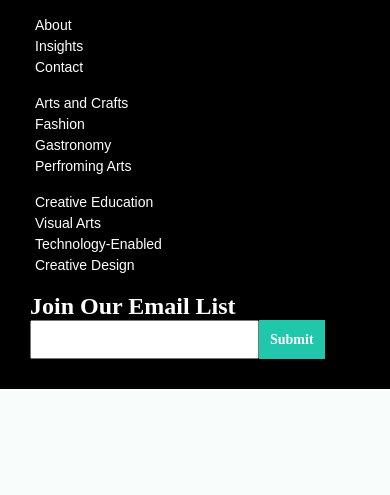
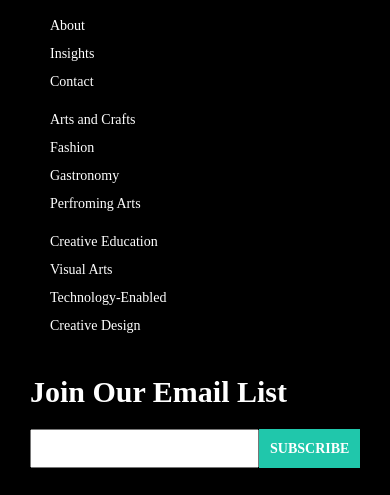
Before and after one commit to geraldkachi/edo-file, a plain HTML site: page initiatives.html in a window 390 px wide. Shown: the part 3244-3739 px from the top of the page. Before the commit the page ends 3633 px from the top, so only its background shows below. Drawn offline with Linux system fonts and the light colour scheme.

Commit message:
more on css

```diff
--- a/about.css
+++ b/about.css
@@ -10,6 +10,11 @@
 }
 body {
   background-color: #f8fdfc;
+}
+@font-face {
+  font-family: "Cera Pro";
+  src: url(/FontsFree-Net-cor3.ttf);
+  /* src: url(./cera-pro-sv); */
 }
 .logo {
   margin: 15px 0;
@@ -74,17 +79,20 @@ nav ul li {
   background-color: black;
 }
 .about h1 {
-  font-size: var(--main-font-h2);
+  /* font-size: var(--main-font-h2); */
   color: white;
-  margin-left: 120px;
-  bottom: 100px;
+  margin-left: 170px;
+  font-family: "Cera Pro";
   height: 150px;
+  /* font-size: 62.32px; */
+  font-size: 52px;
+  line-height: 107.7%;
 }
 .aboutbody {
   margin-left: 100px;
   margin-right: 100px;
 }
-.aboutpage{
+.aboutpage {
   width: 1100px;
   margin: auto;
 }
@@ -98,7 +106,6 @@ nav ul li {
   }
   header {
     margin-left: 10px;
-
   }
   .about h1 {
     font-size: 30px;
@@ -107,8 +114,8 @@ nav ul li {
     bottom: 10px;
     height: 70px;
   }
-  .aboutpage{
-  width: auto;
+  .aboutpage {
+    width: auto;
   }
 }
 /*  softpower */
@@ -192,11 +199,11 @@ nav ul li {
 }
 .strategy h3 {
   width: 50%;
-  margin: 20px 0 20px 0 ;
+  margin: 20px 0 20px 0;
   font-size: 20px;
 }
 .strategy p {
-   line-height: 25px;
+  line-height: 25px;
   font-size: 16px;
 }
 .strategy img {
@@ -204,9 +211,9 @@ nav ul li {
   height: 300px;
   border-radius: 28px;
 }
-.objectiveBody{
-background-color: white;
-margin: 80px 0;
+.objectiveBody {
+  background-color: white;
+  margin: 80px 0;
 }
 .objectivewidth {
   width: 1100px;
@@ -255,8 +262,8 @@ margin: 80px 0;
   color: white;
   font-size: 60px;
 }
-.Objectdash{
-margin-left: 70px;
+.Objectdash {
+  margin-left: 70px;
 }
 @media only screen and (max-width: 1100px) {
   .objectivewidth {
@@ -319,23 +326,34 @@ margin-left: 70px;
   align-items: center;
   padding: 30px;
 }
+.footerlist {
+  display: flex;
+  justify-content: space-evenly;
+  align-items: center;
+}
 @media only screen and (max-width: 600px) {
   .footer {
     display: flex;
   }
-
   .footerlist {
     display: inline;
   }
   .footerlist ul {
-    margin: 15px;
+    margin: 20px;
+  }
+  .footerlist ul li {
+    margin: 10px;
   }
   .footeremail {
-    display: block;
+    display: inline-block;
   }
 }
 .footer ul li {
   padding-right: 10px;
+  margin: 20px;
+  font-size: 14px;
+  line-height: 18px;
+  font-family: "Mulish";
 }
 .footer ul {
   list-style: none;
@@ -344,37 +362,27 @@ margin-left: 70px;
   font-family: "Mulish", sans-serif;
   font-size: var(--main-font-c);
 }
-.footerlist {
-  display: flex;
-  justify-content: space-evenly;
-  align-items: center;
-}
 .footeremail {
   margin-right: 100px;
 }
-
-@media only screen and (max-width: 600px) {
-  .footer ul {
-    display: block;
-    margin: 20px 0;
-  }
-  input[type="email"] {
-    width: auto;
-    padding: auto;
-    display: block;
-  }
-
+.footeremail h2 {
+  margin: 20px 0 20px 0;
+  text-align: left;
+  font-family: "Mulish";
+  font-size: 30px;
 }
 input[type="email"] {
   width: 100%;
   padding-left: 25px;
+  transition: all 0.15s ease-in;
 }
-input[type="submit"] {
+/* input[type="submit"] */
+.buttonsub {
   background-color: #20c7ab;
   color: #fff;
   border: 1px solid transparent;
-  font-family: Mulish;
-  font-size: 16px;
+  font-family: "Mulish";
+  font-size: 14px;
   font-style: normal;
   padding-right: 10px;
   padding-left: 10px;
@@ -384,6 +392,12 @@ input[type="submit"] {
   text-align: left;
 }
 @media only screen and (max-width: 600px) {
+  .footer ul {
+    display: block;
+  }
+  .footer ul li {
+    margin: 10px 0;
+  }
   input[type="email"] {
     width: 100%;
     padding-right: 200px;
--- a/contact.css
+++ b/contact.css
@@ -5,7 +5,11 @@
   margin: 0;
   padding: 0;
 }
-
+@font-face {
+  font-family: "Cera Pro";
+  src: url(/FontsFree-Net-cor3.ttf);
+  /* src: url(./cera-pro-sv); */
+}
 /*  header and nav */
 body {
   background-color: #f8fdfc;
@@ -104,23 +108,24 @@ background-color: rgb(242, 242, 242);
   overflow: hidden;
   align-items: center;
   padding: 30px;
-
-  /*  this to make the footer always stay on the footer of the page permanently */
-  /* position: fixed; */
-  /* left: 0; */
-  /* bottom: 0; */
-  /* width: 100%; */
 }
-
+.footerlist {
+  display: flex;
+  justify-content: space-evenly;
+  align-items: center;
+}
 @media only screen and (max-width: 600px) {
   .footer {
     display: flex;
   }
   .footerlist {
-    display: block;
+    display: inline;
   }
   .footerlist ul {
-    margin: 5px;
+    margin: 20px;
+  }
+  .footerlist ul li {
+    margin: 10px;
   }
   .footeremail {
     display: inline-block;
@@ -128,6 +133,10 @@ background-color: rgb(242, 242, 242);
 }
 .footer ul li {
   padding-right: 10px;
+  margin: 20px;
+  font-size: 14px;
+  line-height: 18px;
+  font-family: "Mulish";
 }
 .footer ul {
   list-style: none;
@@ -136,25 +145,26 @@ background-color: rgb(242, 242, 242);
   font-family: "Mulish", sans-serif;
   font-size: var(--main-font-c);
 }
-.footerlist {
-  display: flex;
-  justify-content: space-evenly;
-  align-items: center;
-}
 .footeremail {
   margin-right: 100px;
 }
+.footeremail h2 {
+  margin: 20px 0 20px 0;
+  text-align: left;
+  font-family: "Mulish";
+  font-size: 30px;
+}
 input[type="email"] {
   width: 100%;
-  padding-left: 20px;
-  padding-right: 35px;
+  padding-left: 25px;
   transition: all 0.15s ease-in;
 }
-input[type="submit"] {
+/* input[type="submit"] */
+.buttonsub {
   background-color: #20c7ab;
   color: #fff;
   border: 1px solid transparent;
-  font-family: Mulish;
+  font-family: "Mulish";
   font-size: 14px;
   font-style: normal;
   padding-right: 10px;
@@ -168,6 +178,9 @@ input[type="submit"] {
   .footer ul {
     display: block;
   }
+  .footer ul li {
+    margin: 10px 0;
+  }
   input[type="email"] {
     width: 100%;
     padding-right: 200px;
--- a/initiatives.css
+++ b/initiatives.css
@@ -7,6 +7,11 @@
   --main-font-p: 16px;
   --main-font-c: 14px;
   --main-font-h2: 40px;
+}
+@font-face {
+  font-family: "Cera Pro";
+  src: url(/FontsFree-Net-cor3.ttf);
+  /* src: url(./cera-pro-sv); */
 }
 body {
   background-color: #f8fdfc;
@@ -161,8 +166,34 @@ nav ul li a {
   align-items: center;
   padding: 30px;
 }
+.footerlist {
+  display: flex;
+  justify-content: space-evenly;
+  align-items: center;
+}
+@media only screen and (max-width: 600px) {
+  .footer {
+    display: flex;
+  }
+  .footerlist {
+    display: inline;
+  }
+  .footerlist ul {
+    margin: 20px;
+  }
+  .footerlist ul li {
+    margin: 10px;
+  }
+  .footeremail {
+    display: inline-block;
+  }
+}
 .footer ul li {
   padding-right: 10px;
+  margin: 20px;
+  font-size: 14px;
+  line-height: 18px;
+  font-family: "Mulish";
 }
 .footer ul {
   list-style: none;
@@ -171,46 +202,26 @@ nav ul li a {
   font-family: "Mulish", sans-serif;
   font-size: var(--main-font-c);
 }
-.footerlist {
-  display: flex;
-  justify-content: space-evenly;
-  align-items: center;
-}
 .footeremail {
   margin-right: 100px;
 }
-
-@media only screen and (max-width: 600px) {
-  .footer {
-    display: flex;
-  }
-  .footerlist {
-    display: block;
-  }
-  .footerlist ul {
-    margin: 5px;
-  }
-  .footeremail {
-    display: inline-block;
-  }
-  .footer ul {
-    display: block;
-    margin: 20px 0;
-  }
-  .footer ul li{
-    display: block;
-    margin: 5px ;
-  }
+.footeremail h2 {
+  margin: 20px 0 20px 0;
+  text-align: left;
+  font-family: "Mulish";
+  font-size: 30px;
 }
 input[type="email"] {
   width: 100%;
   padding-left: 25px;
+  transition: all 0.15s ease-in;
 }
-input[type="submit"] {
+/* input[type="submit"] */
+.buttonsub {
   background-color: #20c7ab;
   color: #fff;
   border: 1px solid transparent;
-  font-family: Mulish;
+  font-family: "Mulish";
   font-size: 14px;
   font-style: normal;
   padding-right: 10px;
@@ -224,6 +235,9 @@ input[type="submit"] {
   .footer ul {
     display: block;
   }
+  .footer ul li {
+    margin: 10px 0;
+  }
   input[type="email"] {
     width: 100%;
     padding-right: 200px;
--- a/initiatives.html
+++ b/initiatives.html
@@ -159,7 +159,8 @@
                 <h2>Join Our Email List</h2>
                 <form style="display: flex;">
                     <input type="email" placeholder="enter your email-address">
-                    <input type="submit" name="SUBSCRIBE">
+                    <!-- <input type="submit" name="SUBSCRIBE"> -->
+                    <button class="buttonsub">SUBSCRIBE</button>
                 </form>
             </div>
         </div>
--- a/insights.css
+++ b/insights.css
@@ -5,7 +5,11 @@
   margin: 0;
   padding: 0;
 }
-
+@font-face {
+  font-family: "Cera Pro";
+  src: url(/FontsFree-Net-cor3.ttf);
+  /* src: url(./cera-pro-sv); */
+}
 /*  header and nav */
 body {
   background-color: #e5e5e5;
@@ -69,11 +73,11 @@ nav ul li a {
   font-size: 14px;
   line-height: 25px;
 }
-.insighthead {
+/* .insighthead { */
   /* margin: 20px 50px; */
   /* width: 70%;   */
   /*  look into it */
-}
+/* } */
 .insighthead h3 {
   margin: 20px 0;
   text-align: left;
@@ -124,15 +128,23 @@ p {
   align-items: center;
   padding: 30px;
 }
+.footerlist {
+  display: flex;
+  justify-content: space-evenly;
+  align-items: center;
+}
 @media only screen and (max-width: 600px) {
   .footer {
     display: flex;
   }
   .footerlist {
-    display: block;
+    display: inline;
   }
   .footerlist ul {
-    margin: 5px;
+    margin: 20px;
+  }
+  .footerlist ul li {
+    margin: 10px;
   }
   .footeremail {
     display: inline-block;
@@ -140,6 +152,10 @@ p {
 }
 .footer ul li {
   padding-right: 10px;
+  margin: 20px;
+  font-size: 14px;
+  line-height: 18px;
+  font-family: "Mulish";
 }
 .footer ul {
   list-style: none;
@@ -148,24 +164,26 @@ p {
   font-family: "Mulish", sans-serif;
   font-size: var(--main-font-c);
 }
-.footerlist {
-  display: flex;
-  justify-content: space-evenly;
-  align-items: center;
-}
 .footeremail {
   margin-right: 100px;
+}
+.footeremail h2 {
+  margin: 20px 0 20px 0;
+  text-align: left;
+  font-family: "Mulish";
+  font-size: 30px;
 }
 input[type="email"] {
   width: 100%;
   padding-left: 25px;
   transition: all 0.15s ease-in;
 }
-input[type="submit"] {
+/* input[type="submit"] */
+.buttonsub {
   background-color: #20c7ab;
   color: #fff;
   border: 1px solid transparent;
-  font-family: Mulish;
+  font-family: "Mulish";
   font-size: 14px;
   font-style: normal;
   padding-right: 10px;
@@ -179,6 +197,9 @@ input[type="submit"] {
   .footer ul {
     display: block;
   }
+  .footer ul li {
+    margin: 10px 0;
+  }
   input[type="email"] {
     width: 100%;
     padding-right: 200px;
--- a/style.css
+++ b/style.css
@@ -11,7 +11,8 @@
   box-sizing: border-box;
 }
 body {
-  background-color: #f8fdfc;
+  /* background-color: #f8fdfc; */
+  background-color: #e5e5e5;
 }
 @font-face {
   font-family: "Cera Pro";
@@ -70,7 +71,7 @@ nav ul li a {
   display: flex;
   justify-content: space-evenly;
   align-items: center;
-  margin: 0 22px 0 69px;
+  margin: 0 22px 0 129px;
 }
 .circleface {
   max-width: 100%;
@@ -98,8 +99,7 @@ nav ul li a {
   display: block;
 }
 .create h6 {
-  /* margin-top: 44px; */
-  font-size: 50px;
+  font-size: 62.32px;
   font-weight: 700;
   font-family: "Cera Pro";
 }
@@ -109,6 +109,10 @@ nav ul li a {
   color: #000000;
   font-family: "Mulish", sans-serif;
   font-size: 20px;
+  line-height: 174.7%;
+  font-weight: normal;
+  font-size: 16px;
+  text-align: left;
 }
 .create button {
   background-color: #20c7ab;
@@ -117,6 +121,8 @@ nav ul li a {
   font-size: 17px;
   color: white;
   border: none;
+  font-family: "Cera Pro";
+  line-height: 107.7%;
 }
 .homebody {
   width: 1100px;
@@ -131,18 +137,26 @@ nav ul li a {
     margin-top: 60px;
   }
 }
-@media only screen and (max-width: 655px) {
+@media only screen and (max-width: 765px) {
   .homebody {
     width: auto;
   }
   .herocontainer {
-    min-height: 116vh;
+    /* min-height: 116vh; */
+    min-height: 131.5vh;
+    overflow: hidden;
   }
 }
 @media only screen and (max-width: 850px) {
+  .herocontainer {
+    /* min-height: 116vh; */
+    min-height: 131.5vh;
+    overflow: hidden;
+  }
   .herobody {
     display: block;
     margin: 0 52px 0 30px;
+    width: auto;
   }
   .circleface {
     margin-left: unset;
@@ -157,6 +171,7 @@ nav ul li a {
   }
   .create {
     width: 100%;
+    margin-bottom: 50px;
   }
   .create h6 {
     font-size: 40px;
@@ -222,6 +237,7 @@ nav ul li a {
 .initiativesContainer1 h3 {
   margin: 12px 0;
   font-size: 20px;
+
 }
 .initiativescard {
   margin: 15px 0px;
@@ -232,7 +248,7 @@ nav ul li a {
   box-shadow: 0px 14px 54px rgba(0, 0, 0, 0.02);
   border-radius: 28px;
   width: 300px;
-  height: 450px;
+  height: 480px;
 }
 .initiativesContainer1 .initiativescard {
   /* margin-right: 48px;` */
@@ -246,6 +262,8 @@ nav ul li a {
   flex-wrap: wrap;
   margin: 15px 0;
   color: #777777;
+  font-size: var(--main-font-p);
+  line-height: 157.7%;
 }
 @media only screen and (max-width: 850px) {
   .initiatives {
@@ -309,8 +327,7 @@ nav ul li a {
   margin-left: 10px;
   background-color: black;
 }
-.CreativeEconomy {
-}
+/* .CreativeEconomy {} */
 .CreativeEconomy h2 {
   font-size: 25px;
   margin-bottom: 20px;
@@ -319,6 +336,9 @@ nav ul li a {
 }
 .CreativeEconomy p {
   text-align: left;
+  color: #777777;
+  font-size: var(--main-font-p);
+  line-height: 157.7%;
   /* margin-right: 100px; */
 }
 .edo-create {
@@ -431,6 +451,10 @@ nav ul li a {
 }
 .footer ul li {
   padding-right: 10px;
+  margin: 20px;
+  font-size: 14px;
+  line-height: 18px;
+  font-family: "Mulish";
 }
 .footer ul {
   list-style: none;
@@ -442,16 +466,23 @@ nav ul li a {
 .footeremail {
   margin-right: 100px;
 }
+.footeremail h2 {
+  margin: 20px 0 20px 0;
+  text-align: left;
+  font-family: "Mulish";
+  font-size: 30px;
+}
 input[type="email"] {
   width: 100%;
   padding-left: 25px;
   transition: all 0.15s ease-in;
 }
-input[type="submit"] {
+/* input[type="submit"] */
+.buttonsub {
   background-color: #20c7ab;
   color: #fff;
   border: 1px solid transparent;
-  font-family: Mulish;
+  font-family: "Mulish";
   font-size: 14px;
   font-style: normal;
   padding-right: 10px;
@@ -465,6 +496,9 @@ input[type="submit"] {
   .footer ul {
     display: block;
   }
+  .footer ul li {
+    margin: 10px 0;
+  }
   input[type="email"] {
     width: 100%;
     padding-right: 200px;
```
Also changed, not shown: about.html (+2 -1 lines), contact.html (+2 -1 lines), index.html (+4 -3 lines), insights.html (+2 -1 lines).
